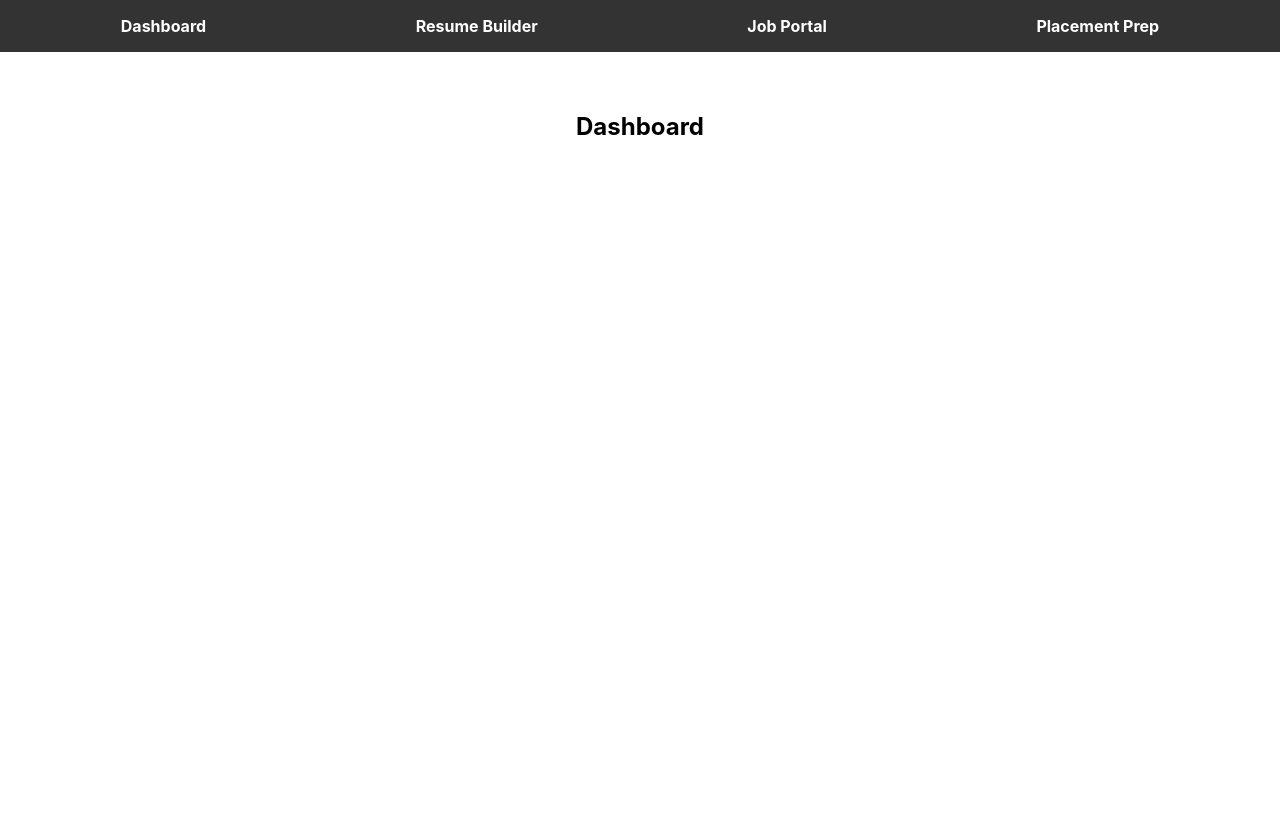
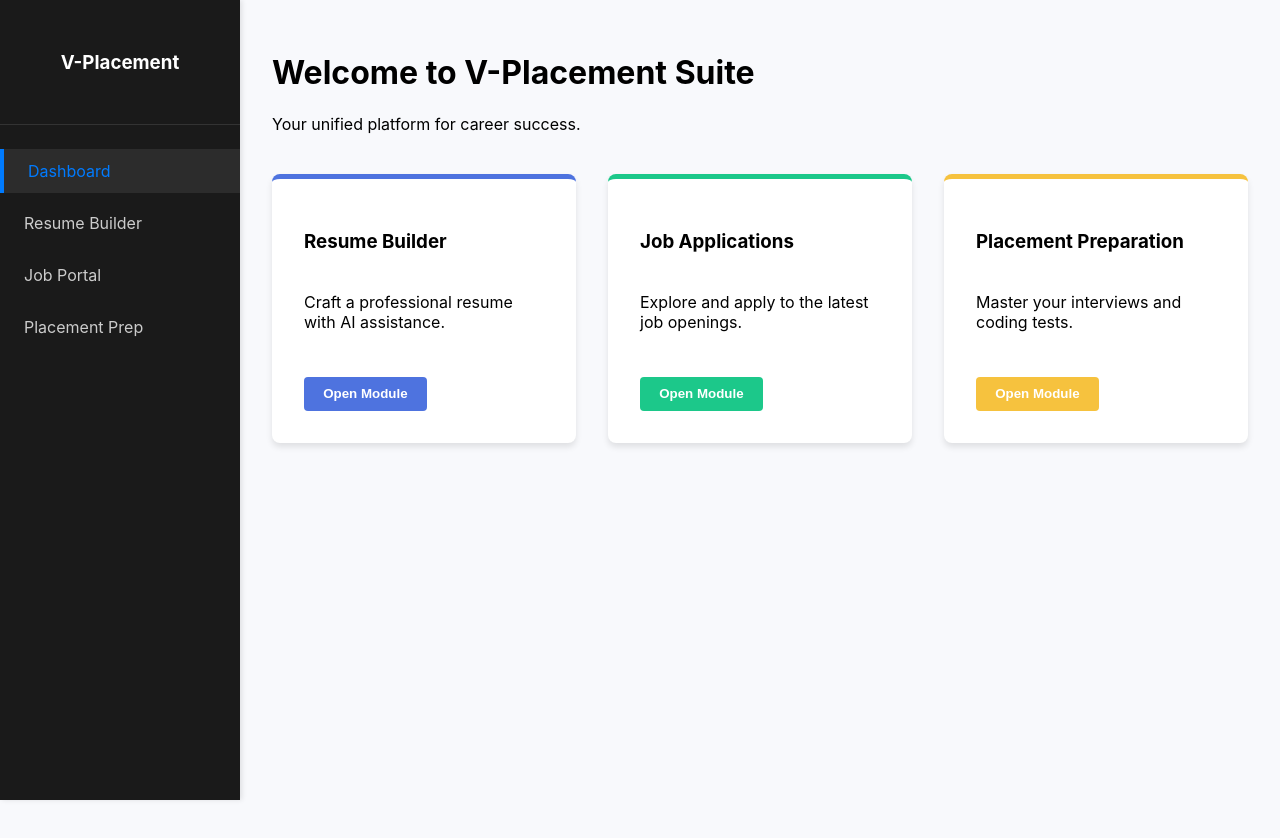
Before and after one commit to VISHALL089/Project, a React (Create React App) app: page / in a window 1280 px wide. Shown: the top 838 px of the page. Before the commit the page ends 800 px from the top, so only its background shows below. Built offline with nearby package versions, Linux system fonts and the light colour scheme.

Commit message:
feat: implement sidebar layout and dashboard cards

```diff
--- a/src/App.js
+++ b/src/App.js
@@ -1,5 +1,6 @@
 import React from 'react';
-import { BrowserRouter, Routes, Route, Link } from 'react-router-dom';
+import { BrowserRouter, Routes, Route } from 'react-router-dom';
+import Sidebar from './components/layout/Sidebar';
 import Dashboard from './pages/Dashboard';
 import ResumeBuilder from './pages/ResumeBuilder';
 import JobPortal from './pages/JobPortal';
@@ -9,17 +10,10 @@ import './App.css';
 function App() {
   return (
     <BrowserRouter>
-      <div className="app-container">
-        <nav className="navbar" style={navStyle}>
-          <ul style={ulStyle}>
-            <li style={liStyle}><Link to="/" style={linkStyle}>Dashboard</Link></li>
-            <li style={liStyle}><Link to="/resume" style={linkStyle}>Resume Builder</Link></li>
-            <li style={liStyle}><Link to="/jobs" style={linkStyle}>Job Portal</Link></li>
-            <li style={liStyle}><Link to="/prep" style={linkStyle}>Placement Prep</Link></li>
-          </ul>
-        </nav>
+      <div className="app-container" style={appContainerStyle}>
+        <Sidebar />
 
-        <main style={mainStyle}>
+        <main style={mainContentStyle}>
           <Routes>
             <Route path="/" element={<Dashboard />} />
             <Route path="/resume" element={<ResumeBuilder />} />
@@ -32,33 +26,18 @@ function App() {
   );
 }
 
-const navStyle = {
-  backgroundColor: '#333',
-  padding: '1rem',
-  marginBottom: '20px'
+const appContainerStyle = {
+  display: 'flex',
+  minHeight: '100vh',
+  backgroundColor: '#f8f9fc'
 };
 
-const ulStyle = {
-  listStyleType: 'none',
-  padding: 0,
-  margin: 0,
-  display: 'flex',
-  justifyContent: 'space-around'
-};
-
-const liStyle = {
-  margin: '0 10px'
-};
-
-const linkStyle = {
-  color: 'white',
-  textDecoration: 'none',
-  fontWeight: 'bold'
-};
-
-const mainStyle = {
-  padding: '20px',
-  textAlign: 'center'
+const mainContentStyle = {
+  flex: 1,
+  marginLeft: '240px', // Matches Sidebar width
+  padding: '2rem',
+  minHeight: '100vh',
+  overflowY: 'auto'
 };
 
 export default App;
--- /dev/null
+++ b/src/components/layout/Sidebar.jsx
@@ -0,0 +1,94 @@
+import React from 'react';
+import { NavLink } from 'react-router-dom';
+
+const Sidebar = () => {
+    return (
+        <div className="sidebar" style={sidebarStyle}>
+            <div className="sidebar-header" style={headerStyle}>
+                <h3>V-Placement</h3>
+            </div>
+            <nav className="sidebar-nav">
+                <ul style={ulStyle}>
+                    <li style={liStyle}>
+                        <NavLink
+                            to="/"
+                            style={({ isActive }) => (isActive ? { ...linkStyle, ...activeLinkStyle } : linkStyle)}
+                        >
+                            Dashboard
+                        </NavLink>
+                    </li>
+                    <li style={liStyle}>
+                        <NavLink
+                            to="/resume"
+                            style={({ isActive }) => (isActive ? { ...linkStyle, ...activeLinkStyle } : linkStyle)}
+                        >
+                            Resume Builder
+                        </NavLink>
+                    </li>
+                    <li style={liStyle}>
+                        <NavLink
+                            to="/jobs"
+                            style={({ isActive }) => (isActive ? { ...linkStyle, ...activeLinkStyle } : linkStyle)}
+                        >
+                            Job Portal
+                        </NavLink>
+                    </li>
+                    <li style={liStyle}>
+                        <NavLink
+                            to="/prep"
+                            style={({ isActive }) => (isActive ? { ...linkStyle, ...activeLinkStyle } : linkStyle)}
+                        >
+                            Placement Prep
+                        </NavLink>
+                    </li>
+                </ul>
+            </nav>
+        </div>
+    );
+};
+
+const sidebarStyle = {
+    width: '240px',
+    height: '100vh',
+    backgroundColor: '#1a1a1a',
+    color: 'white',
+    position: 'fixed',
+    left: 0,
+    top: 0,
+    display: 'flex',
+    flexDirection: 'column',
+    boxShadow: '2px 0 5px rgba(0,0,0,0.1)'
+};
+
+const headerStyle = {
+    padding: '2rem 1.5rem',
+    borderBottom: '1px solid #333',
+    textAlign: 'center'
+};
+
+const ulStyle = {
+    listStyleType: 'none',
+    padding: '1rem 0',
+    margin: 0
+};
+
+const liStyle = {
+    margin: '0.5rem 0'
+};
+
+const linkStyle = {
+    display: 'block',
+    padding: '0.75rem 1.5rem',
+    color: '#ccc',
+    textDecoration: 'none',
+    transition: 'all 0.3s ease',
+    fontSize: '1rem'
+};
+
+const activeLinkStyle = {
+    backgroundColor: '#2c2c2c',
+    color: '#007bff',
+    borderLeft: '4px solid #007bff'
+};
+
+export default Sidebar;
--- a/src/pages/Dashboard.jsx
+++ b/src/pages/Dashboard.jsx
@@ -1,11 +1,88 @@
 import React from 'react';
+import { useNavigate } from 'react-router-dom';
 
 const Dashboard = () => {
-  return (
-    <div className="page-container">
-      <h2>Dashboard</h2>
-    </div>
-  );
+    const navigate = useNavigate();
+
+    const cards = [
+        {
+            title: 'Resume Builder',
+            description: 'Craft a professional resume with AI assistance.',
+            path: '/resume',
+            color: '#4e73df'
+        },
+        {
+            title: 'Job Applications',
+            description: 'Explore and apply to the latest job openings.',
+            path: '/jobs',
+            color: '#1cc88a'
+        },
+        {
+            title: 'Placement Preparation',
+            description: 'Master your interviews and coding tests.',
+            path: '/prep',
+            color: '#f6c23e'
+        }
+    ];
+
+    return (
+        <div className="dashboard">
+            <header style={headerStyle}>
+                <h1>Welcome to V-Placement Suite</h1>
+                <p>Your unified platform for career success.</p>
+            </header>
+
+            <div className="dashboard-cards" style={cardContainerStyle}>
+                {cards.map((card, index) => (
+                    <div
+                        key={index}
+                        className="card"
+                        style={{ ...cardStyle, borderTop: `5px solid ${card.color}` }}
+                        onClick={() => navigate(card.path)}
+                    >
+                        <h3>{card.title}</h3>
+                        <p>{card.description}</p>
+                        <button style={{ ...buttonStyle, backgroundColor: card.color }}>Open Module</button>
+                    </div>
+                ))}
+            </div>
+        </div>
+    );
+};
+
+const headerStyle = {
+    marginBottom: '2.5rem',
+    textAlign: 'left'
+};
+
+const cardContainerStyle = {
+    display: 'grid',
+    gridTemplateColumns: 'repeat(auto-fit, minmax(280px, 1fr))',
+    gap: '2rem'
+};
+
+const cardStyle = {
+    backgroundColor: 'white',
+    padding: '2rem',
+    borderRadius: '8px',
+    boxShadow: '0 4px 6px rgba(0,0,0,0.1)',
+    cursor: 'pointer',
+    transition: 'transform 0.2s ease, box-shadow 0.2s ease',
+    display: 'flex',
+    flexDirection: 'column',
+    justifyContent: 'space-between',
+    minHeight: '200px'
+};
+
+const buttonStyle = {
+    marginTop: '1.5rem',
+    padding: '0.6rem 1.2rem',
+    color: 'white',
+    border: 'none',
+    borderRadius: '4px',
+    cursor: 'pointer',
+    fontWeight: 'bold',
+    alignSelf: 'flex-start'
 };
 
 export default Dashboard;
```
